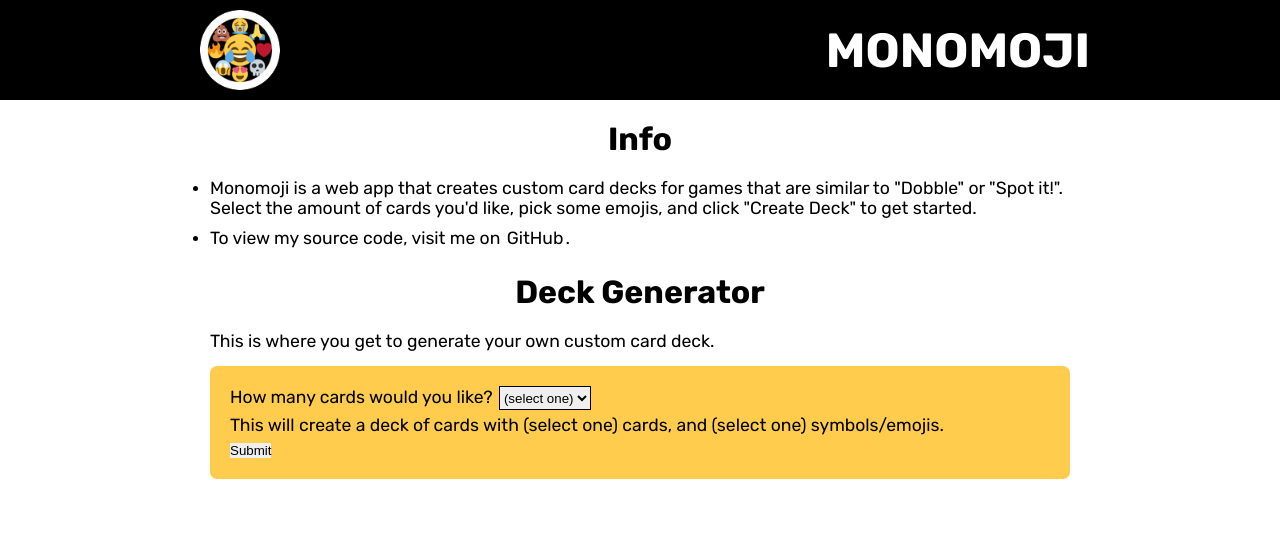
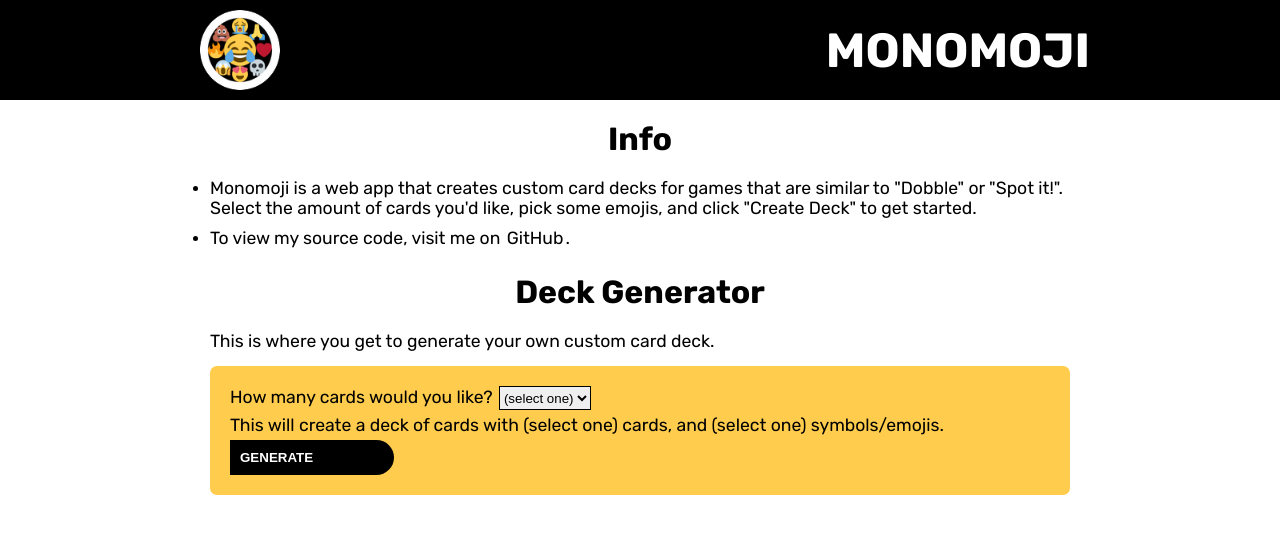
Before and after one commit to StoopidSam/monomoji, a Next.js app in the folder src/: page / in a window 1280 px wide. Shown: the top 534 px of the page. Built offline with nearby package versions, Linux system fonts and the light colour scheme.

Commit message:
Styled submit/generate button

```diff
--- a/src/components/SubmitButton.js
+++ b/src/components/SubmitButton.js
@@ -1,3 +1,3 @@
 export default function SubmitButton() {
-  return <button type="submit">Submit</button>;
+  return <button type="submit">GENERATE</button>;
 }
--- a/src/styles/global.css
+++ b/src/styles/global.css
@@ -108,3 +108,15 @@ input {
   outline: none;
   text-align: center;
 }
+
+button[type="submit"] {
+  padding: 10px;
+  border-radius: 0 20px 20px 0;
+  background-color: black;
+  color: white;
+  font-weight: 900;
+  text-align: left;
+  margin: 0 auto;
+  width: 20%;
+  min-width: 10rem;
+}
```
